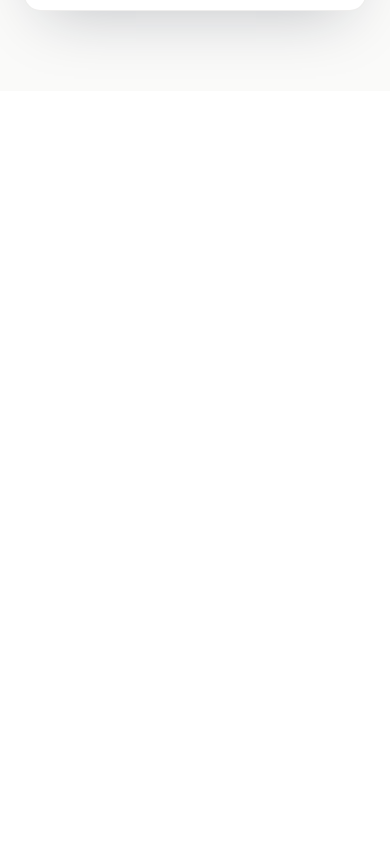
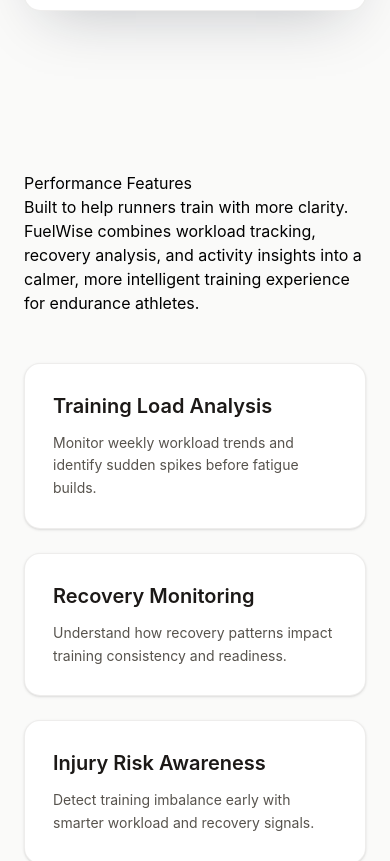
Before and after one commit to zstem001hz-droid/fuelwise-health, a React (Vite) app: page / in a window 390 px wide. Shown: the part 1620-2481 px from the top of the page. Before the commit the page ends 1711 px from the top, so only its background shows below. Built offline with nearby package versions, Linux system fonts and the light colour scheme.

Commit message:
feat(home): add editorial Features section with reusable intro component and responsive card grid

```diff
--- a/src/pages/HomePage.tsx
+++ b/src/pages/HomePage.tsx
@@ -12,56 +12,52 @@ type SectionIntroProps = {
 
 // This type defines the structure of a feature card, which includes an id, title, and description. The id is a unique identifier for each feature card, while the title and description provide information about the specific feature being highlighted. This type can be used to create an array of feature cards that can be rendered dynamically on the home page, allowing for easy updates and maintenance of the content.
 type FeatureCard = {
-  id:string;
+  id: string;
   title: string;
   content: string;
-}
-
+};
 
 // This array contains the data for each feature card that will be displayed on the home page. Each object in the array adheres to the FeatureCard type, providing a unique id, a title that summarizes the feature, and a content description that elaborates on the benefits or functionality of the feature. This structured data can be easily mapped over to render individual feature cards in the UI, making it simple to add, remove, or modify features as needed without changing the underlying component logic.
 const featureCards: FeatureCard[] = [
   {
     id: "training-load-analysis",
     title: "Training Load Analysis",
-    content: "Monitor weekly workload trends and identify sudden spikes before fatigue builds.",
+    content:
+      "Monitor weekly workload trends and identify sudden spikes before fatigue builds.",
   },
   {
     id: "recovery-monitoring",
     title: "Recovery Monitoring",
-    content: "Understand how recovery patterns impact training consistency and readiness.",
+    content:
+      "Understand how recovery patterns impact training consistency and readiness.",
   },
   {
     id: "injury-risk-awareness",
     title: "Injury Risk Awareness",
-    content: "Detect training imbalance early with smarter workload and recovery signals.",
+    content:
+      "Detect training imbalance early with smarter workload and recovery signals.",
   },
   {
     id: "strava-powered-insights",
     title: "Strava-Powered Insights",
-    content: "Sync activity data seamlessly to generate personalized performance analytics.",
+    content:
+      "Sync activity data seamlessly to generate personalized performance analytics.",
   },
 ];
-
-
-
-
 
 // This component takes in three props: eyebrow, heading, and description. The eyebrow is a small piece of text that appears above the main heading, often used to provide context or categorize the section. The heading is the main title of the section, and the description provides additional information about what the section is about. By using this component, we can ensure that all section intros have a consistent look and feel across the application.
 // its purpose is to provide a consistent layout and styling for the introductory text of different sections on the home page, making it easier to maintain a cohesive design throughout the application.
 function SectionIntro({ eyebrow, heading, description }: SectionIntroProps) {
-  return(
+  return (
     <header>
-      <p >{eyebrow}</p>
+      <p>{eyebrow}</p>
 
-      <h2 >{heading}</h2>
+      <h2>{heading}</h2>
 
       <p>{description}</p>
     </header>
-  )
+  );
 }
-
-
-
 
 export default function HomePage() {
   // State to control the visibility of the AnalysisModal
@@ -119,8 +115,7 @@ export default function HomePage() {
         </div>
       </section>
 
-
-    {/* Dashboard Insights Section */}
+      {/* Dashboard Insights Section */}
       <section className="bg-stone-50 py-20 lg:py-28">
         <div className="mx-auto w-full max-w-7xl px-6">
           <div className="grid grid-cols-1 items-center gap-12 lg:grid-cols-12 lg:gap-16">
@@ -155,12 +150,30 @@ export default function HomePage() {
         </div>
       </section>
 
-    {/* Feature Section */}
-      <section>
-        <div>
-          <article>
+      {/* Feature Section */}
+      <section className="bg-stone-50 py-20 lg:py-28">
+        <div className="mx-auto w-full max-w-7xl px-6">
+          <SectionIntro
+            eyebrow="Performance Features"
+            heading="Built to help runners train with more clarity."
+            description="FuelWise combines workload tracking, recovery analysis, and activity insights into a calmer, more intelligent training experience for endurance athletes."
+          />
 
-          </article>
+          <div className="mt-12 grid grid-cols-1 gap-6 md:grid-cols-2">
+            {featureCards.map((feature) => (
+              <article
+                key={feature.id}
+                className="rounded-2xl border border-stone-200/70 bg-white p-7 shadow-sm"
+              >
+                <h3 className="text-xl font-semibold text-stone-900">
+                  {feature.title}
+                </h3>
+                <p className="mt-3 text-sm leading-relaxed text-stone-600">
+                  {feature.content}
+                </p>
+              </article>
+            ))}
+          </div>
         </div>
       </section>
 
```
